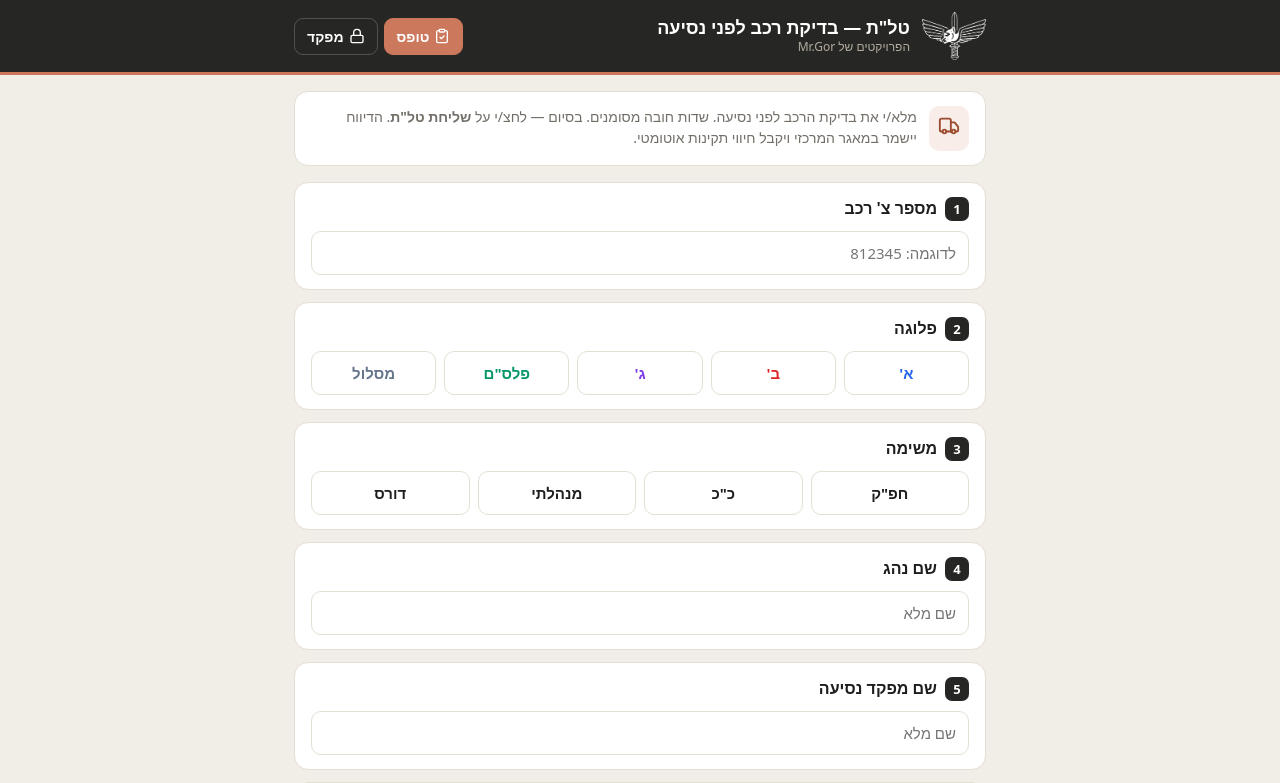
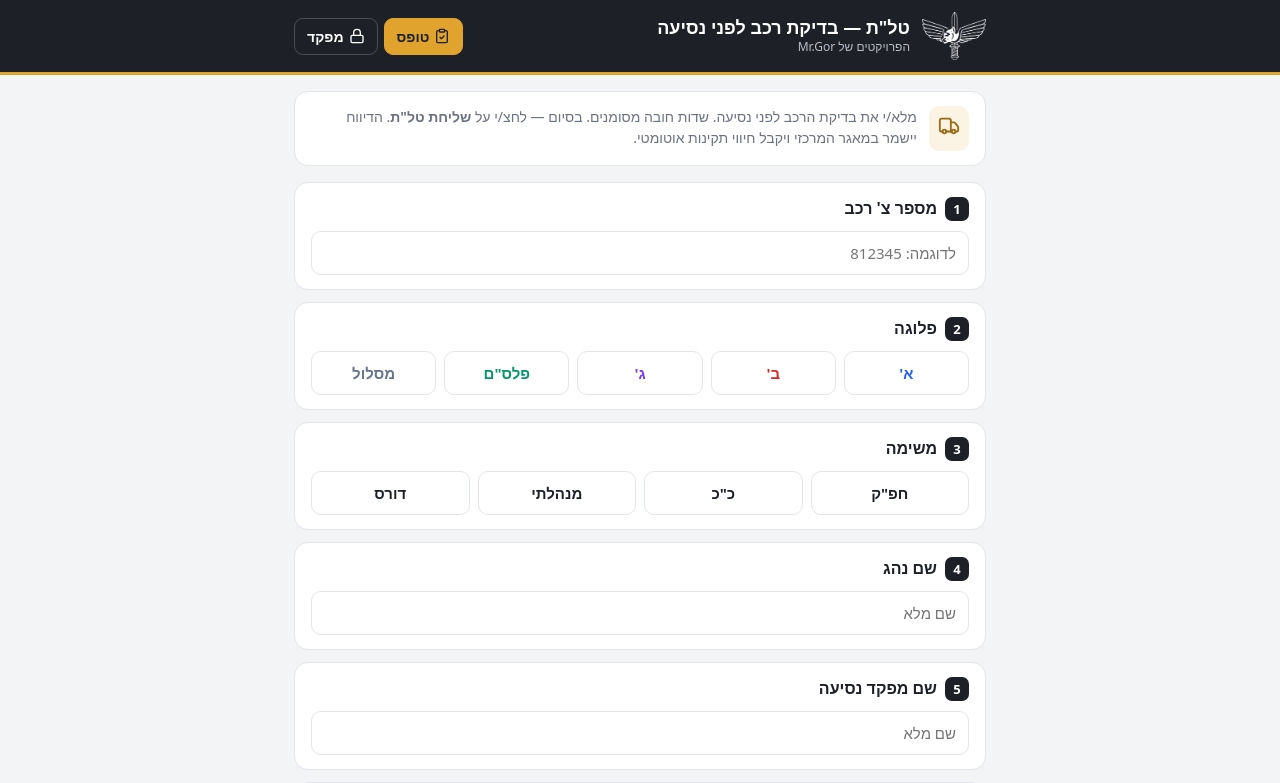
Before and after one commit to MrGor-gif/panther-talat, a React (Vite) app: page / in a window 1280 px wide. Shown: the top 783 px of the page. Built offline with nearby package versions, Linux system fonts and the light colour scheme.

Commit message:
Revert "Re-skin to a warm Claude-style palette: cream background, terracotta accent, warm dark text/borders"
This reverts commit 43ff8c0c53a028e0f85165b0fbcf4d61f5713e7c.

```diff
--- a/index.html
+++ b/index.html
@@ -5,7 +5,7 @@
     <meta name="viewport" content="width=device-width, initial-scale=1.0" />
     <title>טל"ת - בדיקת רכב לפני נסיעה</title>
     <link rel="manifest" href="/manifest.webmanifest" />
-    <meta name="theme-color" content="#262624" />
+    <meta name="theme-color" content="#1D2027" />
     <meta name="mobile-web-app-capable" content="yes" />
     <meta name="apple-mobile-web-app-capable" content="yes" />
     <meta name="apple-mobile-web-app-status-bar-style" content="black-translucent" />
--- a/src/App.jsx
+++ b/src/App.jsx
@@ -72,14 +72,13 @@ const MANAGER_PASSWORD = "talat49"; // צפייה בלבד
 const ADMIN_PASSWORD = "manig49";   // מנהל — עריכה ומחיקה
 
 /* ---------- palette ---------- */
-// Claude / Anthropic palette — warm cream, terracotta accent, warm dark text.
-const ACCENT = "#CC785C";   // Claude terracotta
-const HEADER = "#262624";   // warm near-black
-const PAGE = "#F0EEE6";     // warm cream background
-const SURFACE = "#FFFFFF";  // white cards (pop on cream)
-const BORDER = "#E4DFD3";   // warm border
-const TEXT = "#1F1E1D";     // warm near-black text
-const MUTED = "#736F68";    // warm gray
+const ACCENT = "#E0A32E";
+const HEADER = "#1D2027";
+const PAGE = "#F3F4F6";
+const SURFACE = "#FFFFFF";
+const BORDER = "#E3E5EA";
+const TEXT = "#1D2027";
+const MUTED = "#6B7280";
 const DANGER_BAR = "#C4463A";
 
 const STATUS = {
@@ -303,7 +302,7 @@ function Header({ view, setView }) {
           style={{ height: 48, width: 64, objectFit: "contain", cursor: "pointer", userSelect: "none" }} draggable={false} />
         <div style={{ flex: 1 }}>
           <div style={{ fontWeight: 800, fontSize: 18, lineHeight: 1.15 }}>טל"ת — בדיקת רכב לפני נסיעה</div>
-          <div style={{ fontSize: 12, color: "#B3ADA1" }}>הפרויקטים של Mr.Gor</div>
+          <div style={{ fontSize: 12, color: "#B9BDC7" }}>הפרויקטים של Mr.Gor</div>
         </div>
         <nav style={{ display: "flex", gap: 6 }}>
           <button className={"navbtn " + (view === "form" ? "navbtn-on" : "")} onClick={() => setView("form")}>
@@ -523,7 +522,7 @@ function ReportForm({ onSaved, onOfflineSaved, onError }) {
 function IntroCard() {
   return (
     <div style={{ background: SURFACE, border: "1px solid " + BORDER, borderRadius: 14, padding: "14px 16px", marginBottom: 16, display: "flex", gap: 12, alignItems: "flex-start" }}>
-      <div style={{ background: ACCENT + "22", color: "#9C4A2E", borderRadius: 10, padding: 9, flexShrink: 0 }}><Truck size={22} /></div>
+      <div style={{ background: ACCENT + "22", color: "#9A6B12", borderRadius: 10, padding: 9, flexShrink: 0 }}><Truck size={22} /></div>
       <div style={{ fontSize: 14, color: MUTED, lineHeight: 1.5 }}>
         מלא/י את בדיקת הרכב לפני נסיעה. שדות חובה מסומנים. בסיום — לחצ/י על <b>שליחת טל"ת</b>. הדיווח יישמר במאגר המרכזי ויקבל חיווי תקינות אוטומטי.
       </div>
@@ -1630,9 +1629,9 @@ function GlobalStyle() {
 
       .submit {
         width: 100%; display: flex; align-items: center; justify-content: center; gap: 10px;
-        padding: 16px; border: none; border-radius: 14px; background: ${ACCENT}; color: #fff;
+        padding: 16px; border: none; border-radius: 14px; background: ${ACCENT}; color: #1D2027;
         font-size: 18px; font-weight: 800; cursor: pointer; font-family: inherit;
-        box-shadow: 0 4px 14px ${ACCENT}44;
+        box-shadow: 0 4px 14px ${ACCENT}55;
       }
       .submit:disabled { opacity: .7; cursor: default; }
 
@@ -1641,7 +1640,7 @@ function GlobalStyle() {
         border: 1px solid #ffffff33; background: transparent; color: #fff; font-size: 14px; font-weight: 600;
         cursor: pointer; font-family: inherit;
       }
-      .navbtn-on { background: ${ACCENT}; color: #fff; border-color: ${ACCENT}; }
+      .navbtn-on { background: ${ACCENT}; color: #1D2027; border-color: ${ACCENT}; }
 
       .reccard {
         display: flex; align-items: center; gap: 12px; width: 100%; text-align: right;
@@ -1701,7 +1700,7 @@ function GlobalStyle() {
       .pager-on { background: ${HEADER}; color: #fff; border-color: ${HEADER}; }
       .pager-ellipsis { color: ${MUTED}; padding: 0 2px; }
 
-      .dbtabs { display: flex; gap: 6px; background: #E7E2D7; border-radius: 11px; padding: 4px; margin-bottom: 14px; }
+      .dbtabs { display: flex; gap: 6px; background: #E9EBEF; border-radius: 11px; padding: 4px; margin-bottom: 14px; }
       .dbtab {
         flex: 1; display: inline-flex; align-items: center; justify-content: center; gap: 6px;
         padding: 9px; border: none; background: transparent; color: ${MUTED}; border-radius: 8px;
```
Also changed, not shown: static/manifest.webmanifest.
